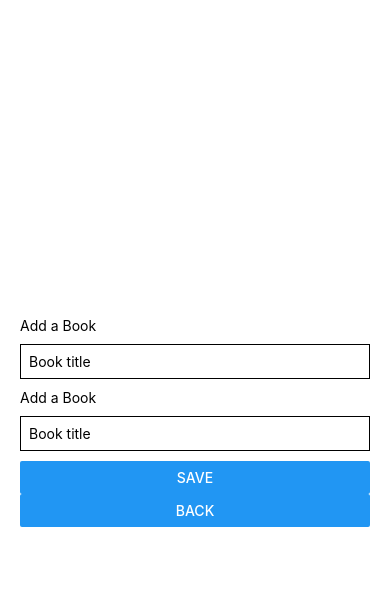
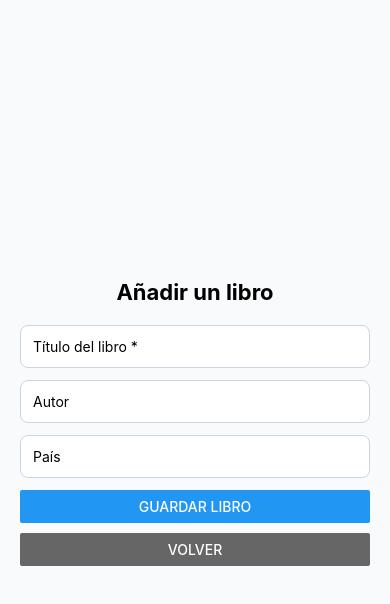
Before and after one commit to STB1132/Bookiest, a React Native app: screen / in a window 390 px wide. Both pictures are taken after a click on the button "LOG BOOK". Shown: the top 604 px of the page. Built offline with nearby package versions, Linux system fonts and the light colour scheme.

Commit message:
add(idex):scrollable view!

```diff
--- a/App.js
+++ b/App.js
@@ -1,103 +1,220 @@
 import AsyncStorage from '@react-native-async-storage/async-storage';
 import { useEffect, useState } from 'react';
 import {
-    Button,
-    FlatList,
-    StyleSheet,
-    Text,
-    TextInput,
-    View
+  Button,
+  Platform,
+  StyleSheet,
+  Text,
+  TextInput,
+  View
 } from 'react-native';
+
+// Importa aquí tu ScreenList si lo tienes en un archivo separado
+import ScreenList from './ScreenList';
 
 export default function App() {
   const [screen, setScreen] = useState('home');
   const [books, setBooks] = useState([]);
-  const [input, setInput] = useState('');
 
-  // Load books on start
+  // Campos del formulario individual
+  const [title, setTitle] = useState('');
+  const [author, setAuthor] = useState('');
+  const [country, setCountry] = useState('');
+
+  // Cargar libros al iniciar
   useEffect(() => {
     loadBooks();
   }, []);
 
   const loadBooks = async () => {
-    const data = await AsyncStorage.getItem('books');
-    if (data) {
-      setBooks(JSON.parse(data));
+    try {
+      let data = null;
+      if (Platform.OS === 'web') {
+        data = localStorage.getItem('books');
+      } else {
+        data = await AsyncStorage.getItem('books');
+      }
+
+      if (data) {
+        setBooks(JSON.parse(data));
+      }
+    } catch (err) {
+      console.error('Error cargando libros:', err);
     }
   };
 
   const saveBooks = async (newBooks) => {
-    await AsyncStorage.setItem('books', JSON.stringify(newBooks));
-    setBooks(newBooks);
+    try {
+      // Formateamos para asegurar que TODOS los libros sean objetos válidos
+      const formattedBooks = newBooks.map((b, index) => {
+        if (typeof b === 'string') {
+          return {
+            id: `${Date.now()}-${index}`,
+            title: b,
+            author: 'Desconocido',
+            country: 'Unknown',
+            toRead: false,
+          };
+        }
+        return {
+          ...b,
+          id: b.id ? b.id.toString() : `${Date.now()}-${index}`,
+          title: b.title || 'Sin título',
+          author: b.author || 'Desconocido',
+          toRead: typeof b.toRead === 'boolean' ? b.toRead : false,
+        };
+      });
+
+      // 1. Actualizar estado de React con copia nueva
+      setBooks([...formattedBooks]);
+
+      // 2. Guardar según plataforma (Web vs Native)
+      const jsonString = JSON.stringify(formattedBooks);
+      if (Platform.OS === 'web') {
+        localStorage.setItem('books', jsonString);
+      } else {
+        await AsyncStorage.setItem('books', jsonString);
+      }
+    } catch (err) {
+      console.error('Error guardando libros:', err);
+    }
   };
 
-  const addBook = () => {
-    if (!input.trim()) return;
-    const newBooks = [...books, input];
-    saveBooks(newBooks);
-    setInput('');
-    setScreen('home');
+  // Guardar un solo libro desde el formulario
+  const handleAddSingleBook = () => {
+    if (!title.trim()) return;
+
+    const newBook = {
+      id: Date.now().toString(),
+      title: title.trim(),
+      author: author.trim() || 'Autor Desconocido',
+      country: country.trim() || 'Unknown',
+      toRead: false,
+      year: new Date().getFullYear().toString(),
+    };
+
+    const updatedBooks = [...books, newBook];
+    saveBooks(updatedBooks);
+
+    // Limpiar campos y volver
+    setTitle('');
+    setAuthor('');
+    setCountry('');
+    setScreen('list');
   };
 
-  // --- UI SCREENS ---
+  const deleteBook = (index) => {
+    const updated = [...books];
+    updated.splice(index, 1);
+    saveBooks(updated);
+  };
+
+  const toggleToRead = (index) => {
+    const updated = [...books];
+    updated[index].toRead = !updated[index].toRead;
+    saveBooks(updated);
+  };
+
+  // --- PANTALLAS ---
 
   if (screen === 'add') {
     return (
       <View style={styles.container}>
-        <Text>Add a Book</Text>
+        <Text style={styles.heading}>Añadir un libro</Text>
+
         <TextInput
           style={styles.input}
-          placeholder="Book title"
-          value={input}
-          onChangeText={setInput}
+          placeholder="Título del libro *"
+          value={title}
+          onChangeText={setTitle}
         />
-        <Text>Add a Book</Text>
+
         <TextInput
           style={styles.input}
-          placeholder="Book title"
-          value={input}
-          onChangeText={setInput}
+          placeholder="Autor"
+          value={author}
+          onChangeText={setAuthor}
         />
-        <Button title="Save" onPress={addBook} />
-        <Button title="Back" onPress={() => setScreen('home')} />
+
+        <TextInput
+          style={styles.input}
+          placeholder="País"
+          value={country}
+          onChangeText={setCountry}
+        />
+
+        <Button title="Guardar Libro" onPress={handleAddSingleBook} />
+        <View style={{ marginTop: 10 }}>
+          <Button title="Volver" onPress={() => setScreen('home')} color="#666" />
+        </View>
       </View>
     );
   }
 
   if (screen === 'list') {
     return (
-      <View style={styles.container}>
-        <Text>My Books</Text>
-        <FlatList
-          data={books}
-          keyExtractor={(item, index) => index.toString()}
-          renderItem={({ item }) => <Text>{item}</Text>}
-        />
-        <Button title="Back" onPress={() => setScreen('home')} />
-      </View>
+      <ScreenList
+        books={books}
+        deleteBook={deleteBook}
+        toggleToRead={toggleToRead}
+        setScreen={setScreen}
+        styles={styles}
+        saveBooks={saveBooks}
+        filterToRead={false}
+        setFilterToRead={() => {}}
+      />
     );
   }
 
-  // Home screen
+  // Pantalla Principal (Home)
   return (
     <View style={styles.container}>
+      <Text style={styles.heading}>Bookiest App</Text>
       <Button title="Log Book" onPress={() => setScreen('add')} />
-      <Button title="See My Books" onPress={() => setScreen('list')} />
+      <View style={{ marginTop: 15 }}>
+        <Button title="See My Books" onPress={() => setScreen('list')} />
+      </View>
     </View>
   );
 }
-
-// --- STYLES ---
 
 const styles = StyleSheet.create({
   container: {
     flex: 1,
     justifyContent: 'center',
     padding: 20,
+    backgroundColor: '#f8fafc',
+  },
+  heading: {
+    fontSize: 22,
+    fontWeight: 'bold',
+    marginBottom: 20,
+    textAlign: 'center',
   },
   input: {
     borderWidth: 1,
-    marginVertical: 10,
-    padding: 8,
+    borderColor: '#cbd5e1',
+    borderRadius: 8,
+    padding: 12,
+    marginBottom: 12,
+    backgroundColor: '#fff',
   },
+  listMainContainer: { flex: 1, paddingTop: 40 },
+  topToolsButton: { padding: 10, backgroundColor: '#3b82f6', alignSelf: 'flex-end', borderRadius: 8, marginBottom: 10 },
+  backButtonFloatingWithBackground: { padding: 10, backgroundColor: '#64748b', borderRadius: 8, marginBottom: 10, alignSelf: 'flex-start' },
+  searchBarWrapper: { paddingVertical: 10 },
+  searchBarInner: { flexDirection: 'row', alignItems: 'center', backgroundColor: '#e2e8f0', borderRadius: 8, paddingHorizontal: 10 },
+  searchBarInput: { flex: 1, padding: 10 },
+  booksFoundWrapper: { marginVertical: 10 },
+  booksFoundText: { fontWeight: '600', color: '#475569' },
+  bookListItemCard: { backgroundColor: '#fff', padding: 15, borderRadius: 8, marginBottom: 10, flexDirection: 'row', justifyContent: 'space-between', alignItems: 'center' },
+  bookListItemTitle: { fontWeight: 'bold', fontSize: 16 },
+  bookListItemSub: { color: '#64748b' },
+  badgeStateToRead: { backgroundColor: '#dbeafe', padding: 4, borderRadius: 4, marginTop: 4, alignSelf: 'flex-start' },
+  badgeStateRead: { backgroundColor: '#dcfce7', padding: 4, borderRadius: 4, marginTop: 4, alignSelf: 'flex-start' },
+  badgeStateText: { fontSize: 12, fontWeight: '600' },
+  listActionsWrapper: { flexDirection: 'row', gap: 10 },
+  actionBtnStatusToRead: { padding: 8, backgroundColor: '#e0e7ff', borderRadius: 6 },
+  actionBtnStatusRead: { padding: 8, backgroundColor: '#22c55e', borderRadius: 6 },
+  actionBtnDelete: { padding: 8, backgroundColor: '#fee2e2', borderRadius: 6 },
 });
```
